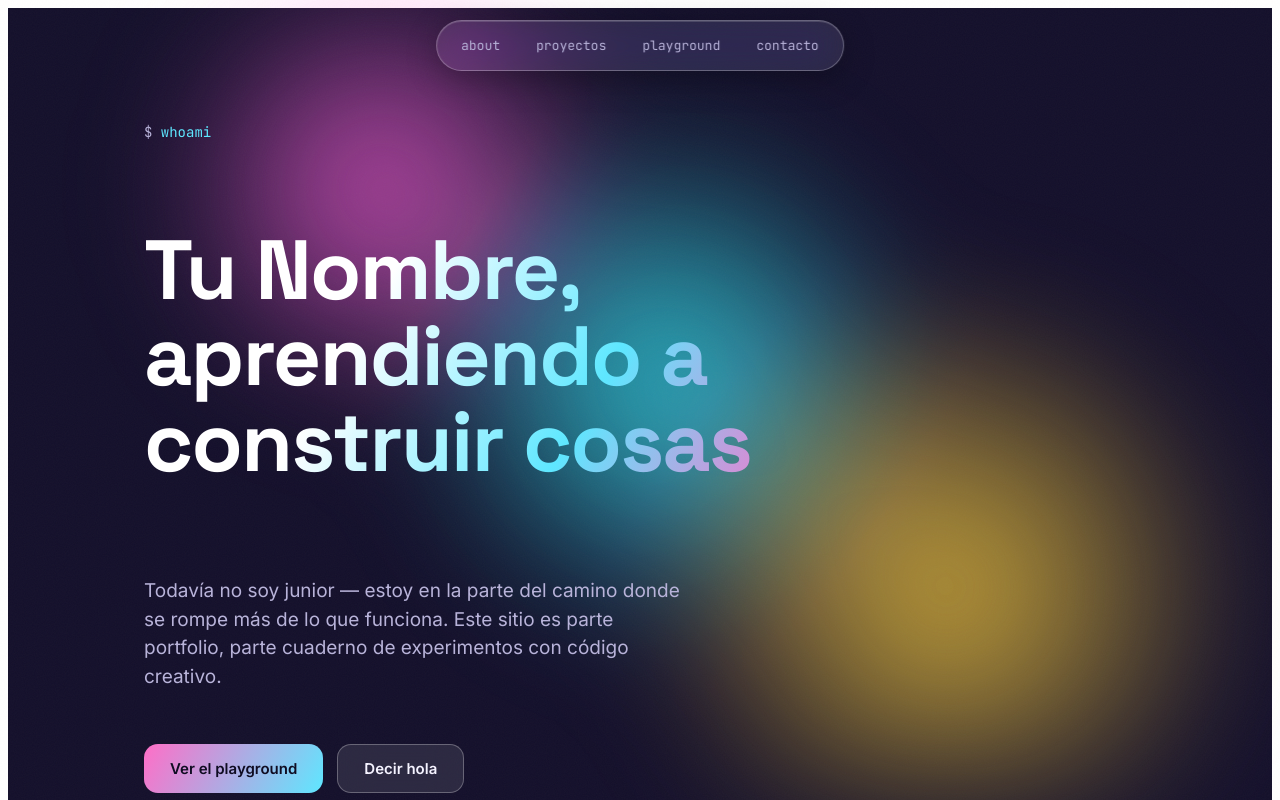
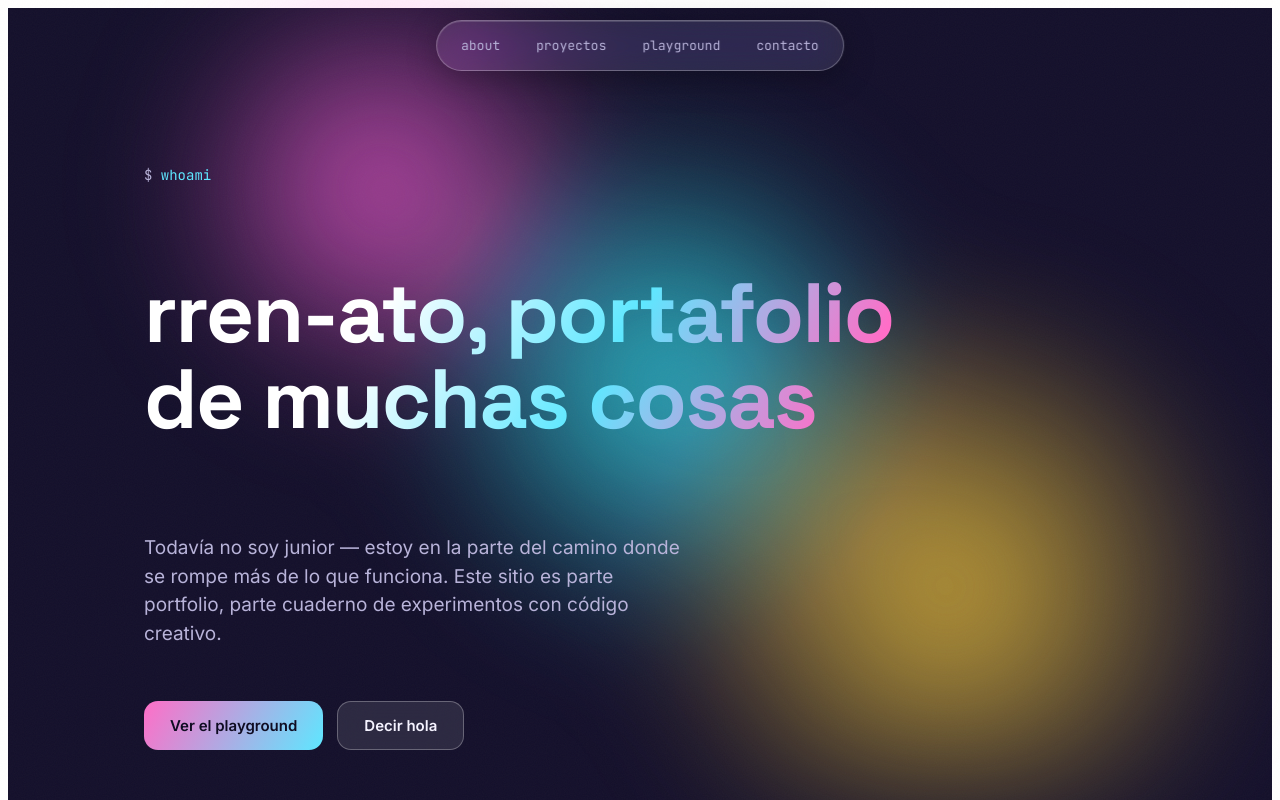
Before and after one commit to rren-ato/liquid-glass-portfolio, a React (Vite) app: page / in a window 1280 px wide. Shown: the top 800 px of the page. Built offline with nearby package versions, Linux system fonts and the light colour scheme.

Commit message:
Datos actualizados
Ngl no me di cuenta

```diff
--- a/src/components/Hero.jsx
+++ b/src/components/Hero.jsx
@@ -2,7 +2,7 @@ export default function Hero({ onNavigate }) {
   return (
     <section className="lg-hero" id="hero">
       <span className="lg-eyebrow">whoami</span>
-      <h1>Tu Nombre, aprendiendo a construir cosas</h1>
+      <h1>rren-ato, portafolio de muchas cosas</h1>
       <p className="lg-sub">
         Todavía no soy junior — estoy en la parte del camino donde se rompe más de lo que
         funciona. Este sitio es parte portfolio, parte cuaderno de experimentos con código
```
